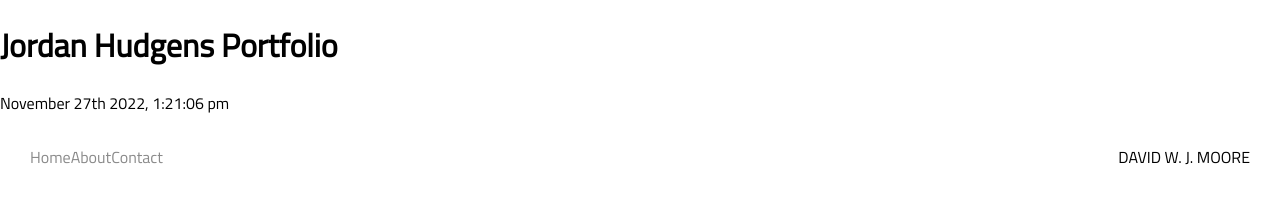
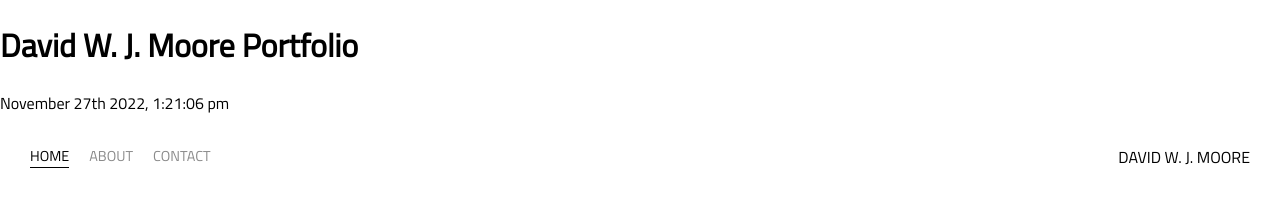
Before and after one commit to dwjmoore/portfolio, a React (Create React App) app: page / in a window 1280 px wide. Shown: the top 219 px of the page. Built offline with nearby package versions, Linux system fonts and the light colour scheme; no server answers.

Commit message:
finalized nav bar styles

```diff
--- a/src/App.js
+++ b/src/App.js
@@ -16,7 +16,7 @@ export default class App extends Component {
             <div className="app">
                 <Router>
                     <div>
-                        <h1>Jordan Hudgens Portfolio</h1>
+                        <h1>David W. J. Moore Portfolio</h1>
                         <div>{moment().format("MMMM Do YYYY, h:mm:ss a")}</div>
                         <NavigationContainer />
 
--- a/src/style/Navigation.scss
+++ b/src/style/Navigation.scss
@@ -11,6 +11,9 @@
         height: 22px;
         border-bottom: 1px solid transparent;
         transition: 0.5s ease-in-out;
+        margin-right: 20px;
+        text-transform: uppercase;
+        font-size: 0.9rem;
 
         a {
             color: $grey;
@@ -24,5 +27,10 @@
         &:hover {
             border-bottom: 1px solid black;
         }
+
+        .nav-link-active {
+            border-bottom: 1px solid black;
+            color: black;
+        }
     }
 }
```
